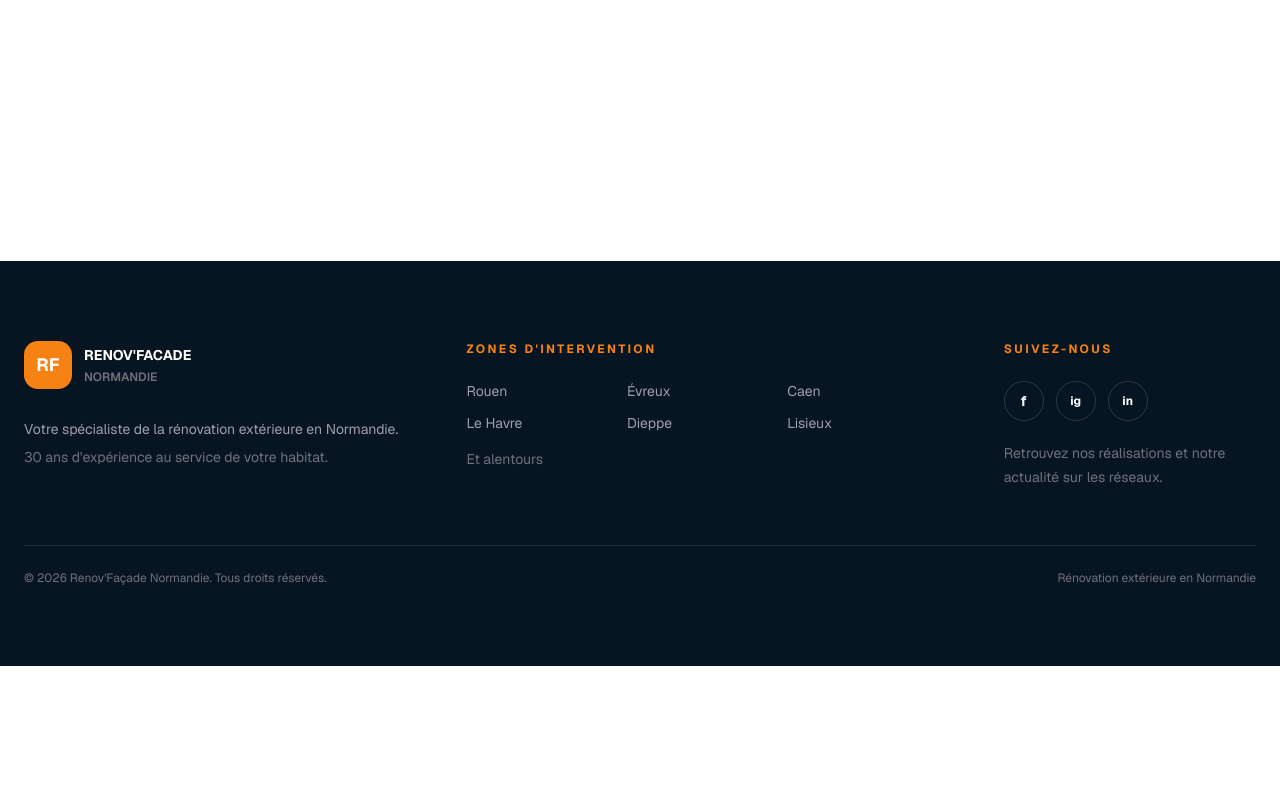
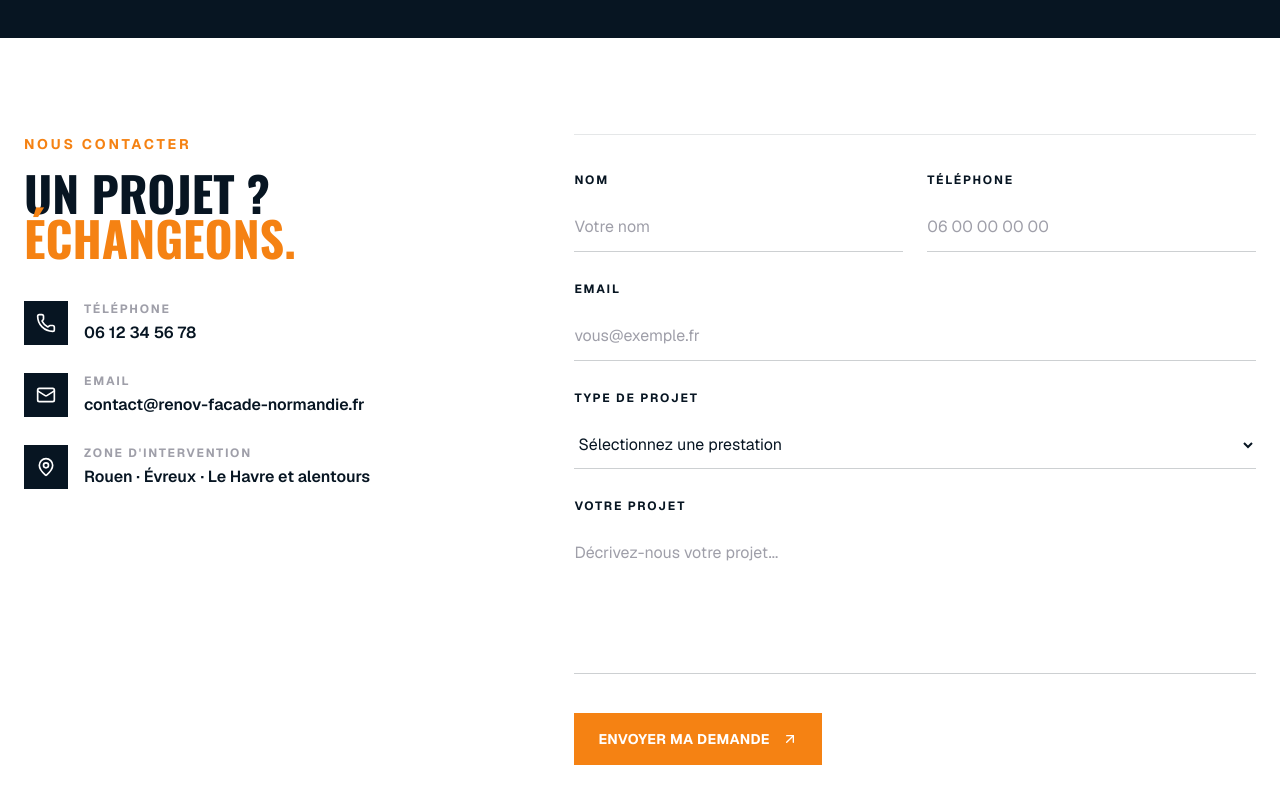
Before and after one commit to dls94/renov-facade-normandie, a Next.js app: page /contact in a window 1280 px wide. Before the commit this address had no page. Shown: the part 620-1420 px from the top of the page. Before the commit the page ends 1286 px from the top, so only its background shows below. Built offline with nearby package versions, Linux system fonts and the light colour scheme.

Commit message:
feat: add contact page

```diff
--- /dev/null
+++ b/src/app/contact/page.tsx
@@ -0,0 +1,216 @@
+import { ArrowUpRight, Mail, MapPin, Phone } from "lucide-react";
+
+export default function ContactPage() {
+  return (
+    <main>
+      {/* Hero */}
+      <section className="bg-[#071522] px-6 pb-20 pt-32 sm:pb-24 sm:pt-36 lg:pb-28 lg:pt-40">
+        <div className="mx-auto max-w-7xl">
+          <div className="max-w-5xl">
+            <p className="mb-5 flex items-center gap-3 text-sm font-bold uppercase tracking-[0.2em] text-[#f58213]">
+              <span className="h-px w-8 bg-[#f58213]" />
+              Contact
+            </p>
+
+            <h1 className="font-heading text-5xl font-bold uppercase leading-[0.92] tracking-tight text-white sm:text-6xl lg:text-8xl">
+              Parlons de
+              <span className="block text-[#f58213]">
+                votre projet.
+              </span>
+            </h1>
+
+            <p className="mt-8 max-w-2xl text-base leading-7 text-zinc-400 sm:text-lg">
+              Une question, un projet de rénovation ou une demande de devis ?
+              Contactez-nous et échangeons sur vos besoins.
+            </p>
+          </div>
+        </div>
+      </section>
+
+      {/* Contact */}
+      <section className="bg-white px-6 py-16 sm:py-20 lg:py-24">
+        <div className="mx-auto grid max-w-7xl gap-16 lg:grid-cols-[0.8fr_1.2fr] lg:gap-24">
+          {/* Informations */}
+          <div>
+            <p className="text-sm font-bold uppercase tracking-[0.2em] text-[#f58213]">
+              Nous contacter
+            </p>
+
+            <h2 className="mt-4 font-heading text-4xl font-bold uppercase leading-[0.95] text-[#071522] sm:text-5xl">
+              Un projet ?
+              <span className="block text-[#f58213]">
+                Échangeons.
+              </span>
+            </h2>
+
+            <div className="mt-10 space-y-7">
+              <a
+                href="tel:+33612345678"
+                className="group flex items-start gap-4"
+              >
+                <div className="flex h-11 w-11 shrink-0 items-center justify-center bg-[#071522] text-white">
+                  <Phone className="h-5 w-5" />
+                </div>
+
+                <div>
+                  <p className="text-xs font-bold uppercase tracking-[0.15em] text-zinc-400">
+                    Téléphone
+                  </p>
+                  <p className="mt-1 font-semibold text-[#071522] transition-colors group-hover:text-[#f58213]">
+                    06 12 34 56 78
+                  </p>
+                </div>
+              </a>
+
+              <a
+                href="mailto:contact@renov-facade-normandie.fr"
+                className="group flex items-start gap-4"
+              >
+                <div className="flex h-11 w-11 shrink-0 items-center justify-center bg-[#071522] text-white">
+                  <Mail className="h-5 w-5" />
+                </div>
+
+                <div>
+                  <p className="text-xs font-bold uppercase tracking-[0.15em] text-zinc-400">
+                    Email
+                  </p>
+                  <p className="mt-1 font-semibold text-[#071522] transition-colors group-hover:text-[#f58213]">
+                    contact@renov-facade-normandie.fr
+                  </p>
+                </div>
+              </a>
+
+              <div className="flex items-start gap-4">
+                <div className="flex h-11 w-11 shrink-0 items-center justify-center bg-[#071522] text-white">
+                  <MapPin className="h-5 w-5" />
+                </div>
+
+                <div>
+                  <p className="text-xs font-bold uppercase tracking-[0.15em] text-zinc-400">
+                    Zone d'intervention
+                  </p>
+                  <p className="mt-1 font-semibold text-[#071522]">
+                    Rouen · Évreux · Le Havre et alentours
+                  </p>
+                </div>
+              </div>
+            </div>
+          </div>
+
+          {/* Formulaire */}
+          <form className="border-t border-[#071522]/10 pt-8">
+            <div className="grid gap-6 sm:grid-cols-2">
+              <div>
+                <label
+                  htmlFor="name"
+                  className="text-xs font-bold uppercase tracking-[0.15em] text-[#071522]"
+                >
+                  Nom
+                </label>
+
+                <input
+                  id="name"
+                  name="name"
+                  type="text"
+                  placeholder="Votre nom"
+                  className="mt-3 w-full border-b border-[#071522]/20 bg-transparent px-0 py-3 text-[#071522] outline-none transition-colors placeholder:text-zinc-400 focus:border-[#f58213]"
+                />
+              </div>
+
+              <div>
+                <label
+                  htmlFor="phone"
+                  className="text-xs font-bold uppercase tracking-[0.15em] text-[#071522]"
+                >
+                  Téléphone
+                </label>
+
+                <input
+                  id="phone"
+                  name="phone"
+                  type="tel"
+                  placeholder="06 00 00 00 00"
+                  className="mt-3 w-full border-b border-[#071522]/20 bg-transparent px-0 py-3 text-[#071522] outline-none transition-colors placeholder:text-zinc-400 focus:border-[#f58213]"
+                />
+              </div>
+            </div>
+
+            <div className="mt-6">
+              <label
+                htmlFor="email"
+                className="text-xs font-bold uppercase tracking-[0.15em] text-[#071522]"
+              >
+                Email
+              </label>
+
+              <input
+                id="email"
+                name="email"
+                type="email"
+                placeholder="vous@exemple.fr"
+                className="mt-3 w-full border-b border-[#071522]/20 bg-transparent px-0 py-3 text-[#071522] outline-none transition-colors placeholder:text-zinc-400 focus:border-[#f58213]"
+              />
+            </div>
+
+            <div className="mt-6">
+              <label
+                htmlFor="project"
+                className="text-xs font-bold uppercase tracking-[0.15em] text-[#071522]"
+              >
+                Type de projet
+              </label>
+
+              <select
+                id="project"
+                name="project"
+                defaultValue=""
+                className="mt-3 w-full border-b border-[#071522]/20 bg-transparent px-0 py-3 text-[#071522] outline-none focus:border-[#f58213]"
+              >
+                <option value="" disabled>
+                  Sélectionnez une prestation
+                </option>
+                <option value="ravalement">
+                  Ravalement de façade
+                </option>
+                <option value="isolation">
+                  Isolation extérieure
+                </option>
+                <option value="resine">
+                  Terrasse en résine
+                </option>
+                <option value="gouttieres">
+                  Gouttières
+                </option>
+              </select>
+            </div>
+
+            <div className="mt-6">
+              <label
+                htmlFor="message"
+                className="text-xs font-bold uppercase tracking-[0.15em] text-[#071522]"
+              >
+                Votre projet
+              </label>
+
+              <textarea
+                id="message"
+                name="message"
+                rows={5}
+                placeholder="Décrivez-nous votre projet..."
+                className="mt-3 w-full resize-none border-b border-[#071522]/20 bg-transparent px-0 py-3 text-[#071522] outline-none transition-colors placeholder:text-zinc-400 focus:border-[#f58213]"
+              />
+            </div>
+
+            <button
+              type="submit"
+              className="mt-8 inline-flex items-center gap-3 bg-[#f58213] px-6 py-4 text-sm font-bold uppercase tracking-wide text-white transition-colors hover:bg-[#d96f08]"
+            >
+              Envoyer ma demande
+              <ArrowUpRight className="h-4 w-4" />
+            </button>
+          </form>
+        </div>
+      </section>
+    </main>
+  );
+}
--- a/src/components/layout/Header.tsx
+++ b/src/components/layout/Header.tsx
@@ -3,13 +3,14 @@
 import { Menu, Phone, X } from "lucide-react";
 import { useState } from "react";
 import Image from "next/image";
+import Link from "next/link";
 
 const navigation = [
   { label: "Accueil", href: "/" },
-  { label: "Prestations", href: "prestations" },
-  { label: "Réalisations", href: "#realisations" },
-  { label: "À propos", href: "#a-propos" },
-  { label: "Contact", href: "#contact" },
+  { label: "Prestations", href: "/prestations" },
+  { label: "Réalisations", href: "/realisations" },
+  { label: "À propos", href: "/a-propos" },
+  { label: "Contact", href: "/contact" },
 ];
 
 export function Header() {
@@ -19,7 +20,7 @@ export function Header() {
     <header className="sticky top-0 z-50 border-b border-zinc-200 bg-white/95 backdrop-blur">
       <div className="mx-auto flex h-20 max-w-7xl items-center justify-between px-4 sm:px-6 lg:px-8">
         {/* Logo */}
-        <a href="#accueil" className="group flex items-center gap-3">
+        <Link href="/" className="group flex items-center gap-3">
           <Image
             src="/images/logo-renov-facade.png"
             alt="Renov'Façade Normandie"
@@ -28,7 +29,7 @@ export function Header() {
             priority
             className="h-auto w-[220px]"
           />
-        </a>
+        </Link>
 
         {/* Navigation desktop */}
         <nav className="hidden items-center gap-8 lg:flex">
@@ -44,13 +45,13 @@ export function Header() {
         </nav>
 
         {/* CTA desktop */}
-        <a
+        <Link
           href="tel:+33698452470"
           className="hidden items-center gap-2 rounded-full bg-[#f58213] px-5 py-3 text-sm font-bold text-white shadow-sm transition-all hover:bg-[#d96f08] hover:shadow-md lg:flex"
         >
           <Phone className="h-4 w-4" />
           06 98 45 24 70
-        </a>
+        </Link>
 
         {/* Mobile menu button */}
         <button
@@ -68,23 +69,23 @@ export function Header() {
         <div className="border-t border-zinc-200 bg-white px-4 py-5 lg:hidden">
           <nav className="mx-auto flex max-w-7xl flex-col">
             {navigation.map((item) => (
-              <a
+              <Link
                 key={item.href}
                 href={item.href}
                 onClick={() => setIsOpen(false)}
                 className="border-b border-zinc-100 py-4 text-base font-semibold text-zinc-800 transition-colors hover:text-[#f58213]"
               >
                 {item.label}
-              </a>
+              </Link>
             ))}
 
-            <a
+            <Link
               href="tel:+33698452470"
               className="mt-5 flex items-center justify-center gap-2 rounded-xl bg-[#f58213] px-5 py-4 font-bold text-white"
             >
               <Phone className="h-5 w-5" />
               06 98 45 24 70
-            </a>
+            </Link>
           </nav>
         </div>
       )}
```
